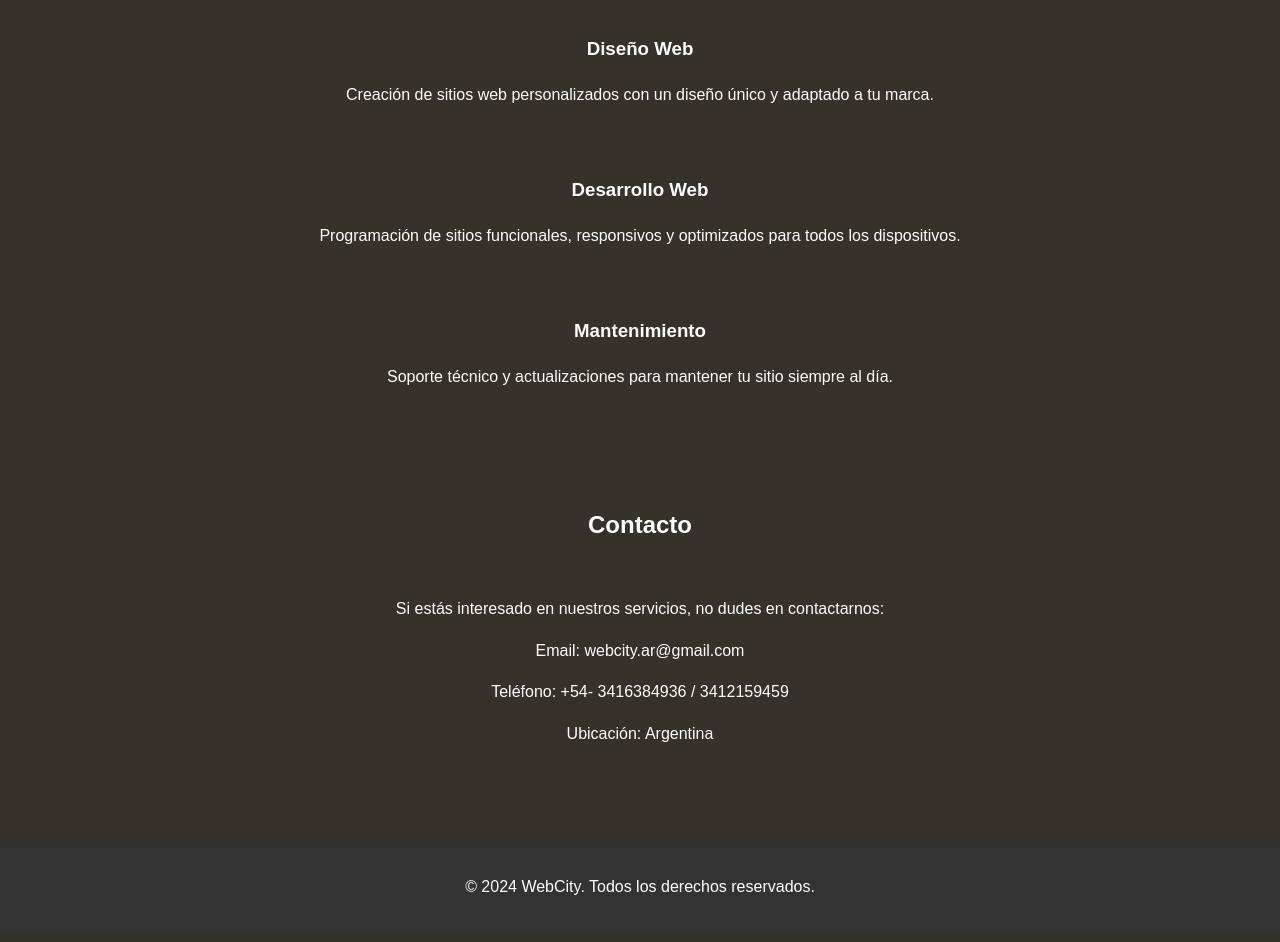
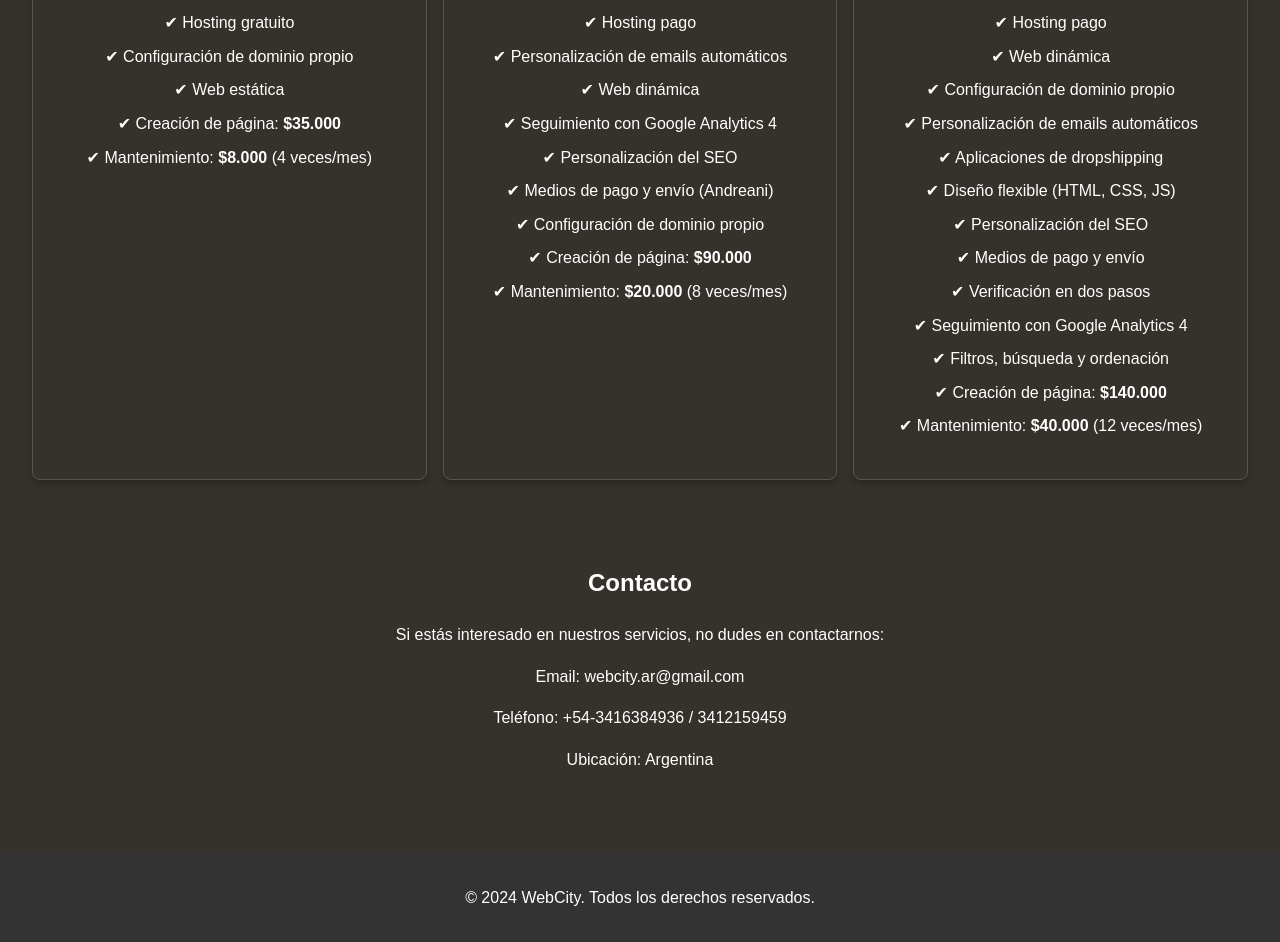
Before and after one commit to webcity-ar/webcity-ar.github.ia, a plain HTML site: page index.html in a window 1280 px wide. Shown: the part 546-1488 px from the top of the page. Drawn offline with Linux system fonts and the light colour scheme.

Commit message:
index.html

```diff
--- a/index.html
+++ b/index.html
@@ -10,11 +10,11 @@
             margin: 0;
             padding: 0;
             line-height: 1.6;
-            background-color: #35312B;
-            color: white;
+            background-color: #35312B; /* Fondo del sitio */
+            color: white; /* Texto blanco para buen contraste */
         }
         header {
-            background: rgba(76, 175, 80, 0.8);
+            background: rgba(0, 128, 0, 0.8); /* Verde con transparencia */
             color: white;
             padding: 1rem 0;
             text-align: center;
@@ -37,21 +37,47 @@
             padding: 2rem;
             text-align: center;
         }
-        .services, .contact {
-            display: flex;
-            flex-direction: column;
-            align-items: center;
-        }
-        .services div, .contact div {
-            margin: 1rem 0;
-            max-width: 800px;
-        }
         footer {
             background: #333;
             color: white;
             text-align: center;
             padding: 1rem 0;
             margin-top: 2rem;
+        }
+        #plans {
+            display: flex;
+            justify-content: space-between; /* Espacio uniforme entre los planes */
+            gap: 1rem; /* Espaciado horizontal entre los planes */
+            padding: 2rem;
+        }
+        #plans div {
+            background: #35312B;
+            border: 1px solid #555;
+            border-radius: 8px;
+            padding: 1.5rem;
+            width: 30%; /* Cada plan ocupa un tercio del contenedor */
+            text-align: center;
+            box-shadow: 0px 4px 6px rgba(0, 0, 0, 0.2);
+        }
+        #plans h3 {
+            margin-bottom: 1rem;
+        }
+        #plans ul {
+            list-style: none;
+            padding: 0;
+            margin: 1rem 0;
+        }
+        #plans ul li {
+            margin: 0.5rem 0;
+        }
+        @media (max-width: 768px) {
+            #plans {
+                flex-direction: column; /* Apilar los planes en pantallas pequeñas */
+                align-items: center;
+            }
+            #plans div {
+                width: 90%; /* Los planes ocupan casi todo el ancho */
+            }
         }
     </style>
 </head>
@@ -64,7 +90,7 @@
 
 <nav>
     <a href="#about">Sobre Nosotros</a>
-    <a href="#services">Servicios</a>
+    <a href="#plans">Planes</a>
     <a href="#contact">Contacto</a>
 </nav>
 
@@ -73,30 +99,57 @@
     <p>En WebCity nos especializamos en diseñar y desarrollar sitios web atractivos, funcionales y adaptados a las necesidades de cada cliente. Nuestro objetivo es ayudarte a tener una presencia en línea impactante.</p>
 </section>
 
-<section id="services" class="services">
-    <h2>Servicios</h2>
+<section id="plans">
     <div>
-        <h3>Diseño Web</h3>
-        <p>Creación de sitios web personalizados con un diseño único y adaptado a tu marca.</p>
+        <h3 style="color: #4CAF50;">Plan Básico</h3>
+        <ul>
+            <li>✔ Hosting gratuito</li>
+            <li>✔ Configuración de dominio propio</li>
+            <li>✔ Web estática</li>
+            <li>✔ Creación de página: <strong>$35.000</strong></li>
+            <li>✔ Mantenimiento: <strong>$8.000</strong> (4 veces/mes)</li>
+        </ul>
     </div>
     <div>
-        <h3>Desarrollo Web</h3>
-        <p>Programación de sitios funcionales, responsivos y optimizados para todos los dispositivos.</p>
+        <h3 style="color: #FFA726;">Plan Intermedio</h3>
+        <ul>
+            <li>✔ Hosting pago</li>
+            <li>✔ Personalización de emails automáticos</li>
+            <li>✔ Web dinámica</li>
+            <li>✔ Seguimiento con Google Analytics 4</li>
+            <li>✔ Personalización del SEO</li>
+            <li>✔ Medios de pago y envío (Andreani)</li>
+            <li>✔ Configuración de dominio propio</li>
+            <li>✔ Creación de página: <strong>$90.000</strong></li>
+            <li>✔ Mantenimiento: <strong>$20.000</strong> (8 veces/mes)</li>
+        </ul>
     </div>
     <div>
-        <h3>Mantenimiento</h3>
-        <p>Soporte técnico y actualizaciones para mantener tu sitio siempre al día.</p>
+        <h3 style="color: #F44336;">Plan Avanzado</h3>
+        <ul>
+            <li>✔ Hosting pago</li>
+            <li>✔ Web dinámica</li>
+            <li>✔ Configuración de dominio propio</li>
+            <li>✔ Personalización de emails automáticos</li>
+            <li>✔ Aplicaciones de dropshipping</li>
+            <li>✔ Diseño flexible (HTML, CSS, JS)</li>
+            <li>✔ Personalización del SEO</li>
+            <li>✔ Medios de pago y envío</li>
+            <li>✔ Verificación en dos pasos</li>
+            <li>✔ Seguimiento con Google Analytics 4</li>
+            <li>✔ Filtros, búsqueda y ordenación</li>
+            <li>✔ Creación de página: <strong>$140.000</strong></li>
+            <li>✔ Mantenimiento: <strong>$40.000</strong> (12 veces/mes)</li>
+        </ul>
     </div>
 </section>
 
-<section id="contact" class="contact">
+<section id="contact">
     <h2>Contacto</h2>
-    <div>
-        <p>Si estás interesado en nuestros servicios, no dudes en contactarnos:</p>
-        <p>Email: webcity.ar@gmail.com</p>
-        <p>Teléfono: +54- 3416384936 / 3412159459</p>
-        <p>Ubicación: Argentina</p>
-    </div>
+    <p>Si estás interesado en nuestros servicios, no dudes en contactarnos:</p>
+    <p>Email: webcity.ar@gmail.com</p>
+    <p>Teléfono: +54-3416384936 / 3412159459</p>
+    <p>Ubicación: Argentina</p>
 </section>
 
 <footer>
```
